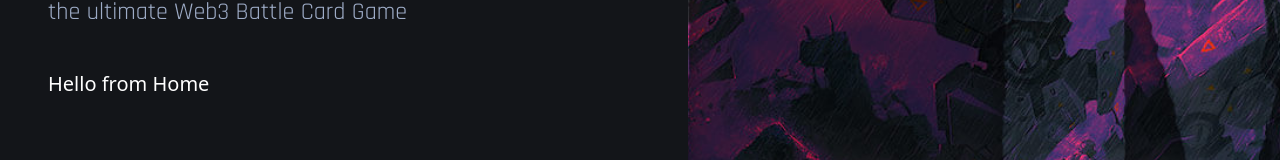
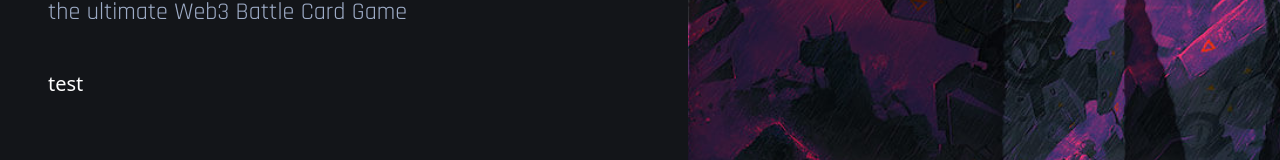
Before and after one commit to tla111/nft-card-game, a React (Vite) app in the folder client/: page / in a window 1280 px wide. Shown: the part 494-654 px from the top of the page. Built offline with nearby package versions, Linux system fonts and the light colour scheme.

Commit message:
able to use context provider throughout components

```diff
--- a/client/src/page/Home.jsx
+++ b/client/src/page/Home.jsx
@@ -1,10 +1,12 @@
 import React from 'react';
+import { useGlobalContext } from '../context';
 import { PageHOC } from '../components';
 
 const Home = () => {
+  const { demo } = useGlobalContext();
   return (
     <div>
-      <h1 className="text-white text-xl">Hello from Home</h1>
+      <h1 className="text-white text-xl">{demo}</h1>
     </div>
   )
 };
```
